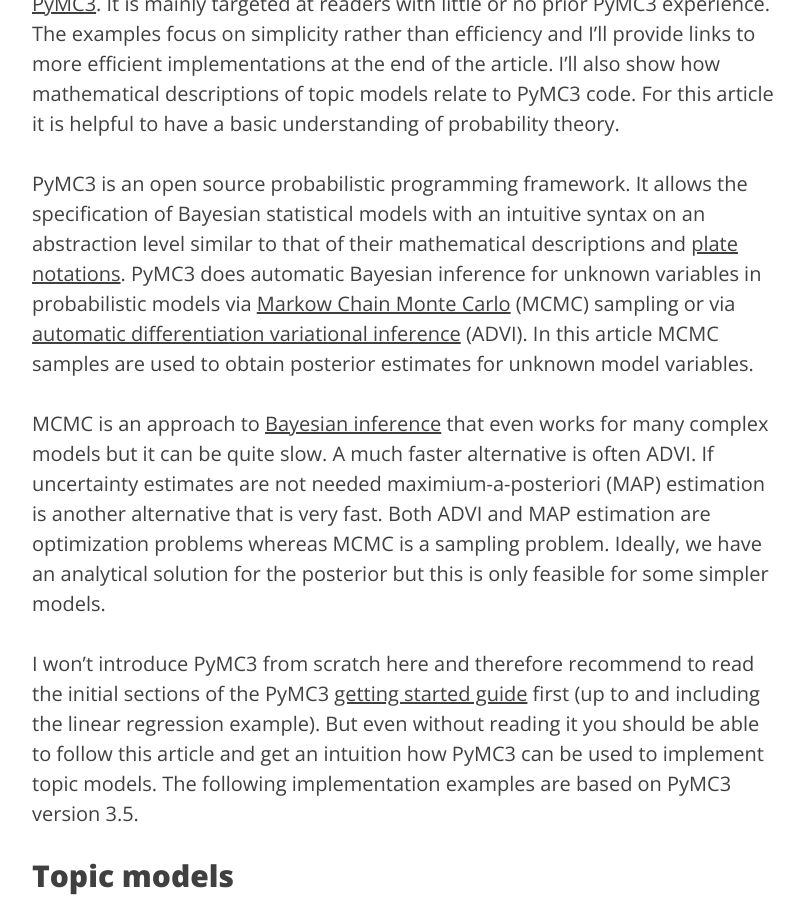
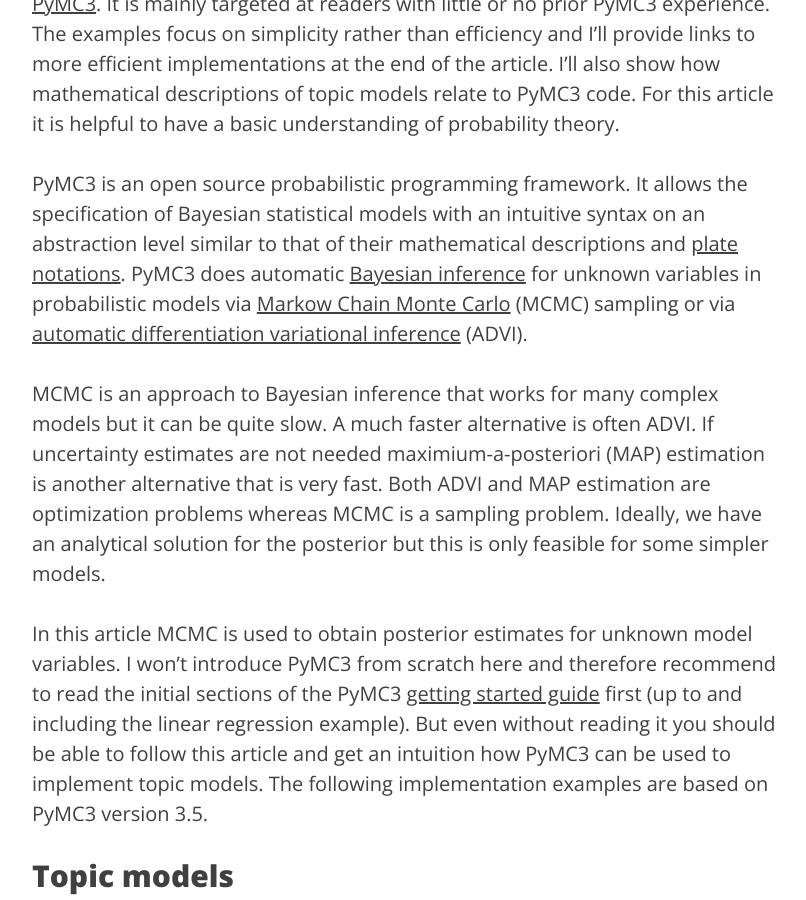
Before and after one commit to krasserm/krasserm.github.io, a Jekyll site: the page built from _posts/2018-12-16-topic-models-pymc3.md, in a window 1280 px wide and 900 px high, scrolled down 684 px. Shown: the whole window, without its empty margins (233-1039 px from the left). Built offline with Jekyll 4.4.1, drawn with Linux system fonts in a browser that asks for light colours; formulas are drawn with MathJax 3; comment, search, counter and statistics services are not loaded.

Commit message:
Minor edit

```diff
--- a/_posts/2018-12-16-topic-models-pymc3.md
+++ b/_posts/2018-12-16-topic-models-pymc3.md
@@ -10,11 +10,11 @@
 
 This article is an introduction to [topic models](https://en.wikipedia.org/wiki/Topic_model) and their implementation with [PyMC3](https://docs.pymc.io/). It is mainly targeted at readers with little or no prior PyMC3 experience. The examples focus on simplicity rather than efficiency and I'll provide links to more efficient implementations at the end of the article. I'll also show how mathematical descriptions of topic models relate to PyMC3 code. For this article it is helpful to have a basic understanding of probability theory.
 
-PyMC3 is an open source probabilistic programming framework. It allows the specification of Bayesian statistical models with an intuitive syntax on an abstraction level similar to that of their mathematical descriptions and [plate notations](https://en.wikipedia.org/wiki/Plate_notation). PyMC3 does automatic Bayesian inference for unknown variables in probabilistic models via [Markow Chain Monte Carlo](https://en.wikipedia.org/wiki/Markov_chain_Monte_Carlo) (MCMC) sampling or via [automatic differentiation variational inference](https://arxiv.org/abs/1603.00788) (ADVI). In this article MCMC samples are used to obtain posterior estimates for unknown model variables.
+PyMC3 is an open source probabilistic programming framework. It allows the specification of Bayesian statistical models with an intuitive syntax on an abstraction level similar to that of their mathematical descriptions and [plate notations](https://en.wikipedia.org/wiki/Plate_notation). PyMC3 does automatic [Bayesian inference](https://en.wikipedia.org/wiki/Bayesian_inference) for unknown variables in probabilistic models via [Markow Chain Monte Carlo](https://en.wikipedia.org/wiki/Markov_chain_Monte_Carlo) (MCMC) sampling or via [automatic differentiation variational inference](https://arxiv.org/abs/1603.00788) (ADVI).
 
-MCMC is an approach to [Bayesian inference](https://en.wikipedia.org/wiki/Bayesian_inference) that even works for many complex models but it can be quite slow. A much faster alternative is often ADVI. If uncertainty estimates are not needed maximium-a-posteriori (MAP) estimation is another alternative that is very fast. Both ADVI and MAP estimation are optimization problems whereas MCMC is a sampling problem. Ideally, we have an analytical solution for the posterior but this is only feasible for some simpler models.
+MCMC is an approach to Bayesian inference that works for many complex models but it can be quite slow. A much faster alternative is often ADVI. If uncertainty estimates are not needed maximium-a-posteriori (MAP) estimation is another alternative that is very fast. Both ADVI and MAP estimation are optimization problems whereas MCMC is a sampling problem. Ideally, we have an analytical solution for the posterior but this is only feasible for some simpler models.
 
-I won't introduce PyMC3 from scratch here and therefore recommend to read the initial sections of the PyMC3 [getting started guide](https://docs.pymc.io/notebooks/getting_started.html) first (up to and including the linear regression example). But even without reading it you should be able to follow this article and get an intuition how PyMC3 can be used to implement topic models. The following implementation examples are based on PyMC3 version 3.5.
+In this article MCMC is used to obtain posterior estimates for unknown model variables. I won't introduce PyMC3 from scratch here and therefore recommend to read the initial sections of the PyMC3 [getting started guide](https://docs.pymc.io/notebooks/getting_started.html) first (up to and including the linear regression example). But even without reading it you should be able to follow this article and get an intuition how PyMC3 can be used to implement topic models. The following implementation examples are based on PyMC3 version 3.5.
 
 ## Topic models
 
```
